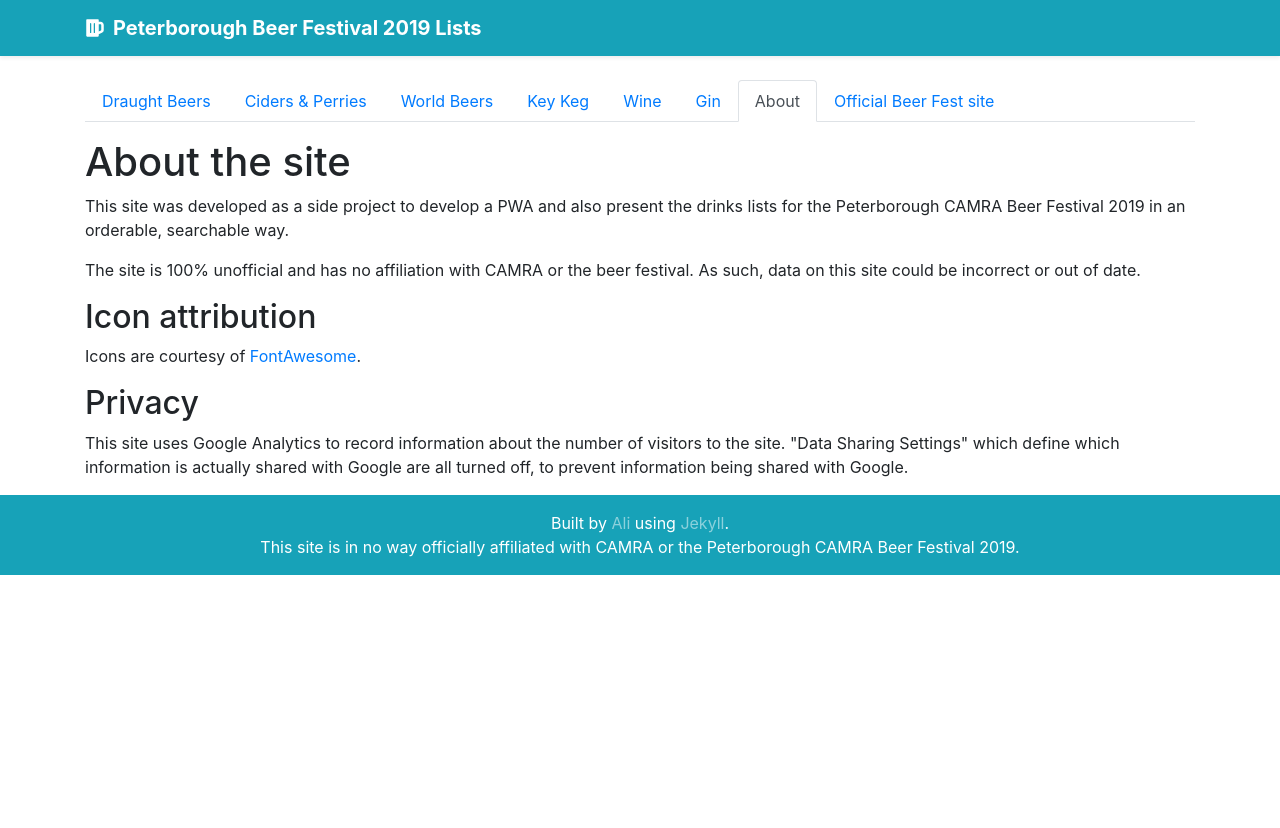
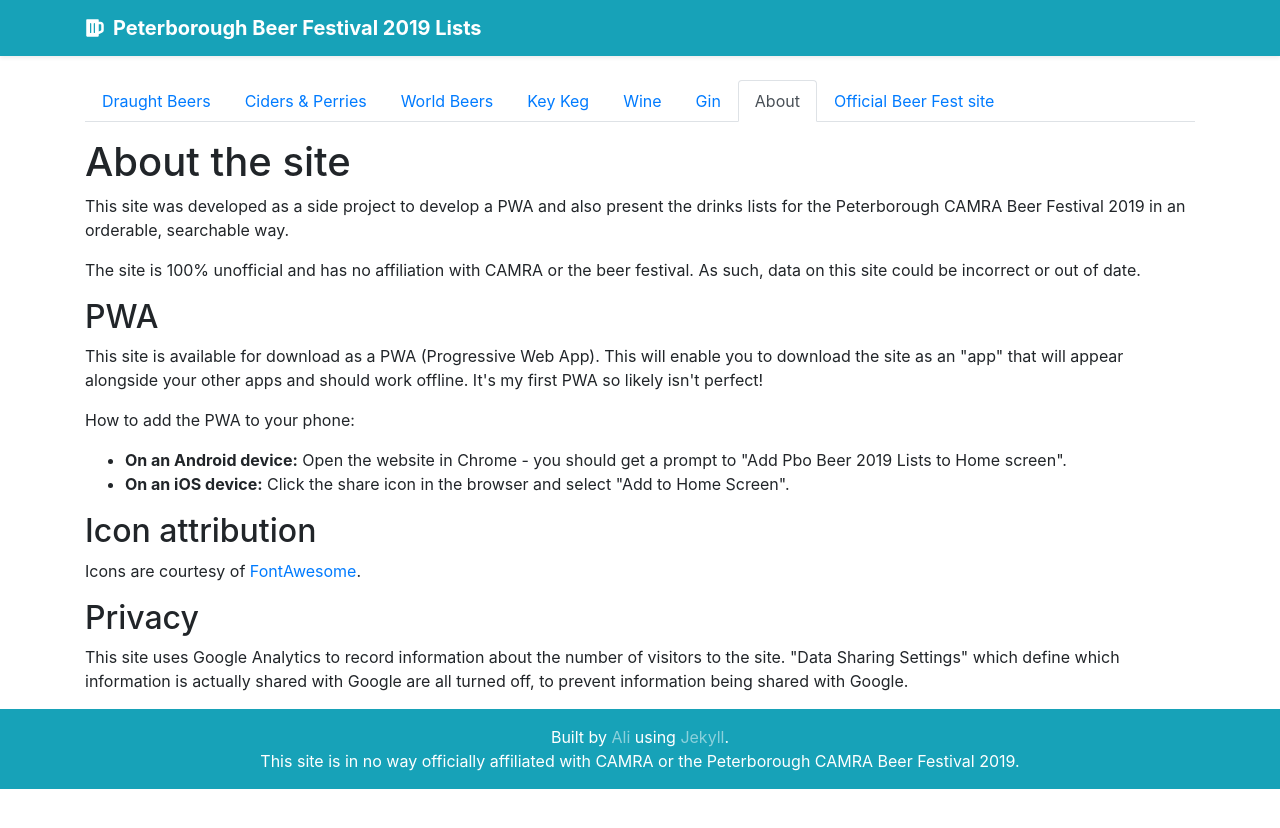
Before and after one commit to spleenqueen/pbf, a Jekyll site: the page built from about.html, in a window 1280 px wide. Shown: the top 828 px of the page. Built offline with Jekyll 4.4.1, drawn with Linux system fonts in a browser that asks for light colours.

Commit message:
Added PWA desc

```diff
--- a/about.html
+++ b/about.html
@@ -6,6 +6,13 @@
     <h1>About the site</h1>
     <p>This site was developed as a side project to develop a PWA and also present the drinks lists for the Peterborough CAMRA Beer Festival 2019 in an orderable, searchable way.</p>
     <p>The site is 100% unofficial and has no affiliation with CAMRA or the beer festival. As such, data on this site could be incorrect or out of date.</p>
+    <h2>PWA</h2>
+    <p>This site is available for download as a PWA (Progressive Web App). This will enable you to download the site as an "app" that will appear alongside your other apps and should work offline. It's my first PWA so likely isn't perfect!</p>
+    <p>How to add the PWA to your phone:</p>
+    <ul>
+        <li><strong>On an Android device:</strong> Open the website in Chrome - you should get a prompt to "Add Pbo Beer 2019 Lists to Home screen".</li>
+        <li><strong>On an iOS device:</strong> Click the share icon in the browser and select "Add to Home Screen".</li>
+    </ul>
     <h2>Icon attribution</h2>
     <p>Icons are courtesy of <a href="https://fontawesome.com/license">FontAwesome</a>.</p>
     <h2>Privacy</h2>
```
